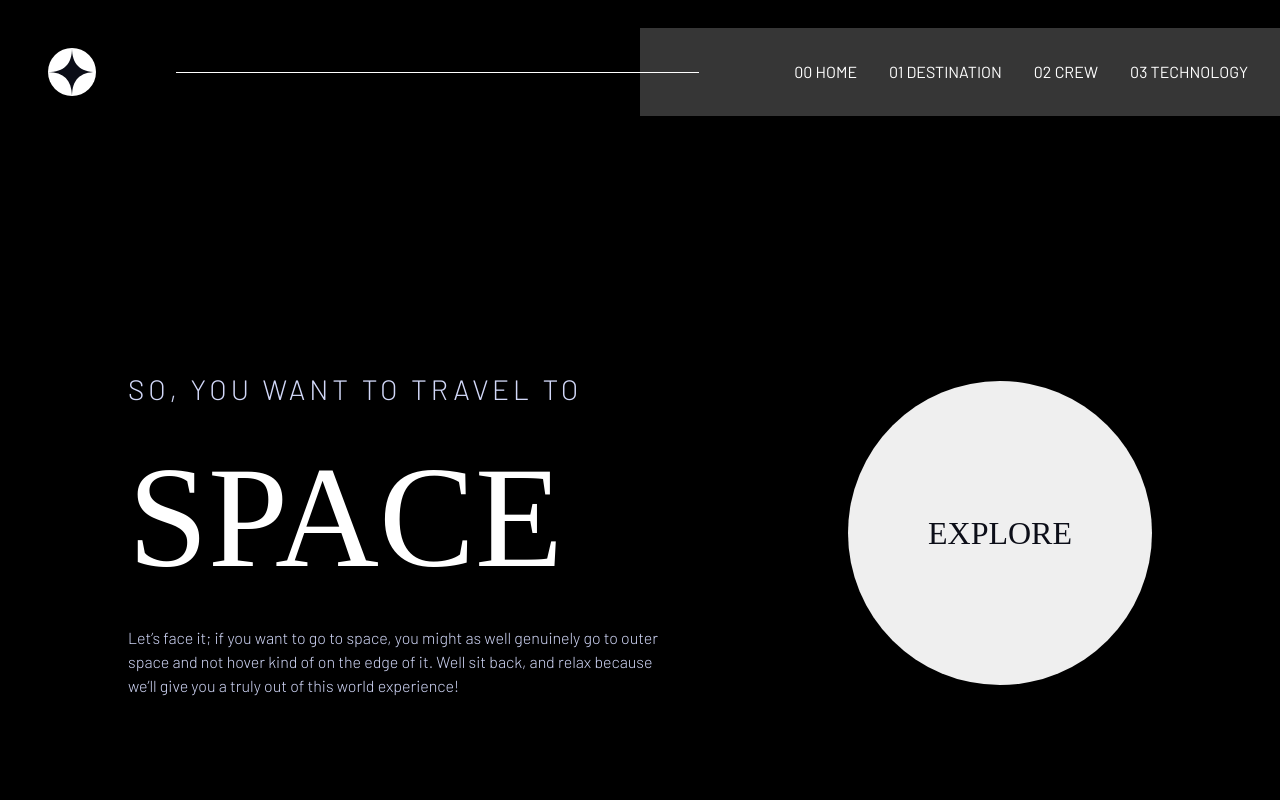
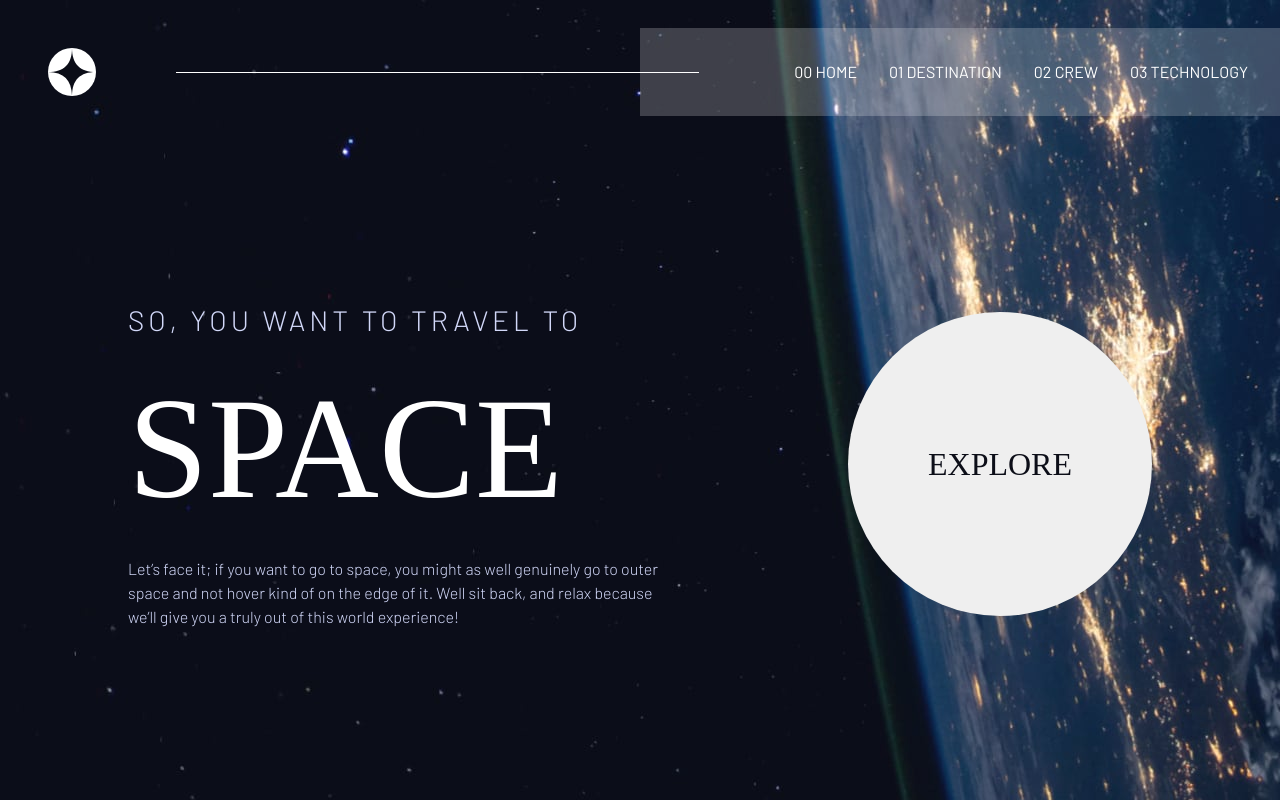
Before and after one commit to SerPet-eng/Space-Tourism-Website-Test, a React (Vite) app: page / in a window 1280 px wide. Built offline with nearby package versions, Linux system fonts and the light colour scheme; a web font is replaced by a local one.

Commit message:
Adding Background Image 🛠️➕🖼️
 - Creating custom hooks for Background Image of 'app'

 - Adjusting some style to Technology, Crew, Destination's min-height

```diff
--- a/src/App.jsx
+++ b/src/App.jsx
@@ -10,10 +10,16 @@ import DestinationRoutes from './routes/DestinationRoutes';
 import CrewRoutes from './routes/CrewRoutes';
 import TechnologyRoutes from './routes/TechnologyRoutes';
 
+import useBackgroundImage from './utils/useBackgroundImage';
+
 export default function App() {
+  const { currentBackgroundImage } = useBackgroundImage();
+
+  console.log(currentBackgroundImage);
+
   return (
     <>
-      <div className="app">
+      <div className="app" style={{ backgroundImage: currentBackgroundImage }}>
         <Navbar />
 
         <Routes>
--- a/src/css/style.css
+++ b/src/css/style.css
@@ -70,6 +70,7 @@ h6 {
 
 .app {
   overflow: hidden;
+  background-repeat: no-repeat;
 }
 
 body {
@@ -272,6 +273,7 @@ body {
 .technology {
   margin: 1rem 0 1rem 12rem;
   color: white;
+  min-height: 80vh;
 }
 .technology .pages-title {
   font-family: "Barlow", serif;
@@ -294,7 +296,8 @@ body {
   height: 556px;
 }
 .technology .technology-content .technology-explanation-container {
-  width: 635px;
+  margin-right: auto;
+  width: 100%;
   height: 304px;
   display: flex;
   align-items: center;
@@ -335,7 +338,6 @@ body {
   position: relative;
   width: 100%;
   max-width: 768px;
-  aspect-ratio: 3/1;
   overflow: hidden;
 }
 .technology .technology-content .technology-image-container .technology-image {
@@ -349,7 +351,7 @@ body {
   background-color: transparent;
   display: flex;
   align-items: center;
-  justify-content: center;
+  justify-content: end;
 }
 .technology .technology-content .technology-image-container.placeholder:before {
   content: "Loading...";
@@ -363,7 +365,8 @@ body {
   flex-direction: row;
   align-items: center;
   justify-content: space-between;
-  margin: 14rem 8rem 1rem 8rem;
+  margin: 0 8rem 1rem 8rem;
+  min-height: 80vh;
 }
 .home .home-description {
   display: flex;
@@ -397,6 +400,7 @@ body {
 .destination {
   margin: 1rem 10rem;
   color: white;
+  min-height: 80vh;
 }
 .destination .pages-title {
   font-family: "Barlow", serif;
@@ -493,6 +497,7 @@ body {
 .crew {
   margin: 1rem 10rem;
   color: white;
+  min-height: 80vh;
 }
 .crew .pages-title {
   font-family: "Barlow", serif;
--- a/src/sass/_app.scss
+++ b/src/sass/_app.scss
@@ -2,4 +2,5 @@
 
 .app {
   overflow: hidden;
+  background-repeat: no-repeat;
 }
--- a/src/sass/styles/Crew/_crew.scss
+++ b/src/sass/styles/Crew/_crew.scss
@@ -3,6 +3,8 @@
 .crew {
   margin: 1rem 10rem;
   color: white;
+
+  min-height: 80vh;
 
   .pages-title {
     @include Barlow_Light;
--- a/src/sass/styles/Destination/_destination.scss
+++ b/src/sass/styles/Destination/_destination.scss
@@ -2,8 +2,9 @@
 
 .destination {
   margin: 1rem 10rem;
+  color: white;
 
-  color: white;
+  min-height: 80vh;
 
   .pages-title {
     @include Barlow_Light;
--- a/src/sass/styles/Home/_home.scss
+++ b/src/sass/styles/Home/_home.scss
@@ -6,7 +6,9 @@
   flex-direction: row;
   align-items: center;
   justify-content: space-between;
-  margin: 14rem 8rem 1rem 8rem;
+  margin: 0 8rem 1rem 8rem;
+
+  min-height: 80vh;
 
   .home-description {
     display: flex;
--- /dev/null
+++ b/src/utils/useBackgroundImage.jsx
@@ -0,0 +1,104 @@
+import { useEffect, useState } from 'react';
+
+import HomeBackgroundDesktop from '../../assets/home/background-home-desktop.jpg';
+import HomeBackgroundTablet from '../../assets/home/background-home-tablet.jpg';
+import HomeBackgroundMobile from '../../assets/home/background-home-mobile.jpg';
+
+import DestinationBackgroundDesktop from '../../assets/destination/backgrounds/background-destination-desktop.jpg';
+import DestinationBackgroundTablet from '../../assets/destination/backgrounds/background-destination-tablet.jpg';
+import DestinationBackgroundMobile from '../../assets/destination/backgrounds/background-destination-mobile.jpg';
+
+import CrewBackgroundDesktop from '../../assets/crew/backgrounds/background-crew-desktop.jpg';
+import CrewBackgroundTablet from '../../assets/crew/backgrounds/background-crew-tablet.jpg';
+import CrewBackgroundMobile from '../../assets/crew/backgrounds/background-crew-mobile.jpg';
+
+import TechnologyBackgroundDesktop from '../../assets/technology/backgrounds/background-technology-desktop.jpg';
+import TechnologyBackgroundTablet from '../../assets/technology/backgrounds/background-technology-tablet.jpg';
+import TechnologyBackgroundMobile from '../../assets/technology/backgrounds/background-technology-mobile.jpg';
+import { useLocation } from 'react-router-dom';
+
+export default function useBackgroundImage() {
+  const location = useLocation();
+  const [currentImage, setCurrentImage] = useState({
+    currentHomeImage: HomeBackgroundDesktop,
+    currentDestinationImage: DestinationBackgroundDesktop,
+    currentCrewImage: CrewBackgroundDesktop,
+    currentTechnologyImage: TechnologyBackgroundDesktop,
+  });
+
+  useEffect(() => {
+    const updateWidth = () => {
+      const screenWidth = window.innerWidth;
+
+      if (screenWidth <= 650) {
+        setCurrentImage((prevCurrentImage) => ({
+          ...prevCurrentImage,
+          currentHomeImage: HomeBackgroundMobile,
+          currentDestinationImage: DestinationBackgroundMobile,
+          currentCrewImage: CrewBackgroundMobile,
+          currentTechnologyImage: TechnologyBackgroundMobile,
+        }));
+      } else if (screenWidth <= 1060) {
+        setCurrentImage((prevCurrentImage) => ({
+          ...prevCurrentImage,
+          currentHomeImage: HomeBackgroundTablet,
+          currentDestinationImage: DestinationBackgroundTablet,
+          currentCrewImage: CrewBackgroundTablet,
+          currentTechnologyImage: TechnologyBackgroundTablet,
+        }));
+      } else {
+        setCurrentImage((prevCurrentImage) => ({
+          ...prevCurrentImage,
+          currentHomeImage: HomeBackgroundDesktop,
+          currentDestinationImage: DestinationBackgroundDesktop,
+          currentCrewImage: CrewBackgroundDesktop,
+          currentTechnologyImage: TechnologyBackgroundDesktop,
+        }));
+      }
+    };
+
+    updateWidth();
+
+    window.addEventListener('resize', updateWidth);
+
+    return () => {
+      window.removeEventListener('resize', updateWidth);
+    };
+  }, [location]);
+
+  const backgroundMap = {
+    '/': `url(${currentImage.currentHomeImage})`,
+    '/destination': `url(${currentImage.currentDestinationImage})`,
+    '/crew': `url(${currentImage.currentCrewImage})`,
+    '/technology': `url(${currentImage.currentTechnologyImage})`,
+  };
+
+  const getImageBackground = () => {
+    const basePath = location.pathname.split('/')[1]; // Get the first segment of the path
+    if (basePath === '') return backgroundMap['/']; // Home page
+    if (backgroundMap[`/${basePath}`]) return backgroundMap[`/${basePath}`];
+
+    switch (location.pathname) {
+      case '/destination/moon':
+      case '/destination/mars':
+      case '/destination/europa':
+      case '/destination/titan':
+        return backgroundMap['/destination'];
+      case '/crew/crew1':
+      case '/crew/crew2':
+      case '/crew/crew3':
+      case '/crew/crew4':
+        return backgroundMap['/crew'];
+      case '/technology/technology1':
+      case '/technology/technology2':
+      case '/technology/technology3':
+        return backgroundMap['/technology'];
+      default:
+        return currentImage.currentHomeImage;
+    }
+  };
+
+  const currentBackgroundImage = getImageBackground();
+
+  return { currentBackgroundImage };
+}
```
Also changed, not shown: src/sass/styles/Technology/_technology.scss (+7 -3 lines), 1 other file (tests, documents, lock files or other folders).
